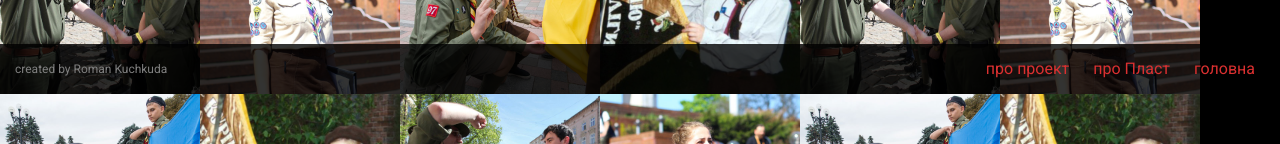
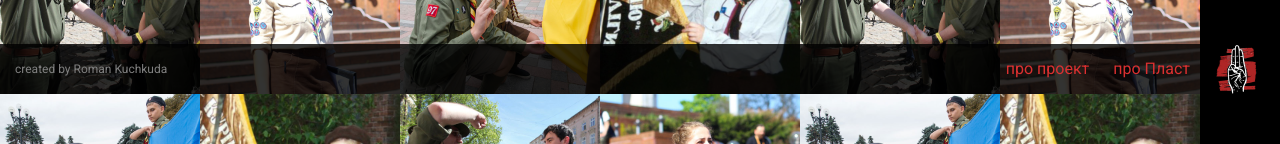
Before and after one commit to rkuchkuda/promise, a plain HTML site: page index.html in a window 1280 px wide. Shown: the part 706-850 px from the top of the page. Drawn offline with Linux system fonts and the light colour scheme.

Commit message:
add logo to footer

```diff
--- a/css/style.css
+++ b/css/style.css
@@ -52,3 +52,15 @@ footer .menu li a{
     color: inherit;
     text-decoration: none;
 }
+
+footer .logo{
+    display: block;
+    height: 50px;
+    width: 50px;
+    margin-right: 15px;
+    float: right;
+    text-decoration: none;
+    content: '';
+    background: url('../img/logo.png') no-repeat;
+    background-size: 43px 50px;
+}
--- a/index.html
+++ b/index.html
@@ -276,11 +276,11 @@
         <div class="copyright">
             created by Roman Kuchkuda
         </div>
+        <a class="logo" href="index.html"></a>
         <nav class="menu">
             <ul>
-                <li><a href="abuot-project.html">про проект</a></li>
+                <li><a href="about-project.html">про проект</a></li>
                 <li><a href="about-plast.html">про Пласт</a></li>
-                <li><a href="index.html">головна</a></li>
             </ul>
         </nav>
     </footer>
```
Also changed, not shown: about-plast.html (+2 -1 lines), about-project.html (+2 -1 lines), img/logo.png (added).
